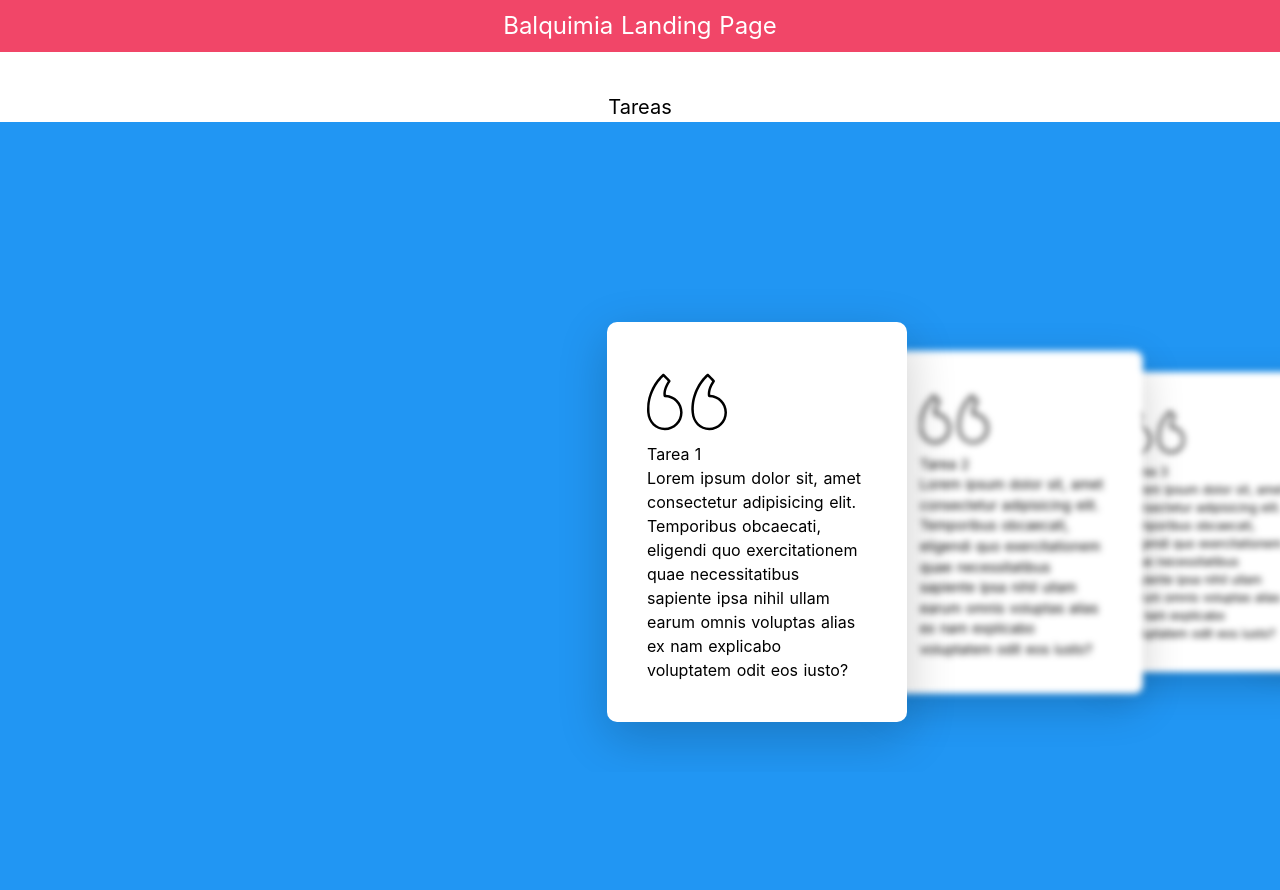
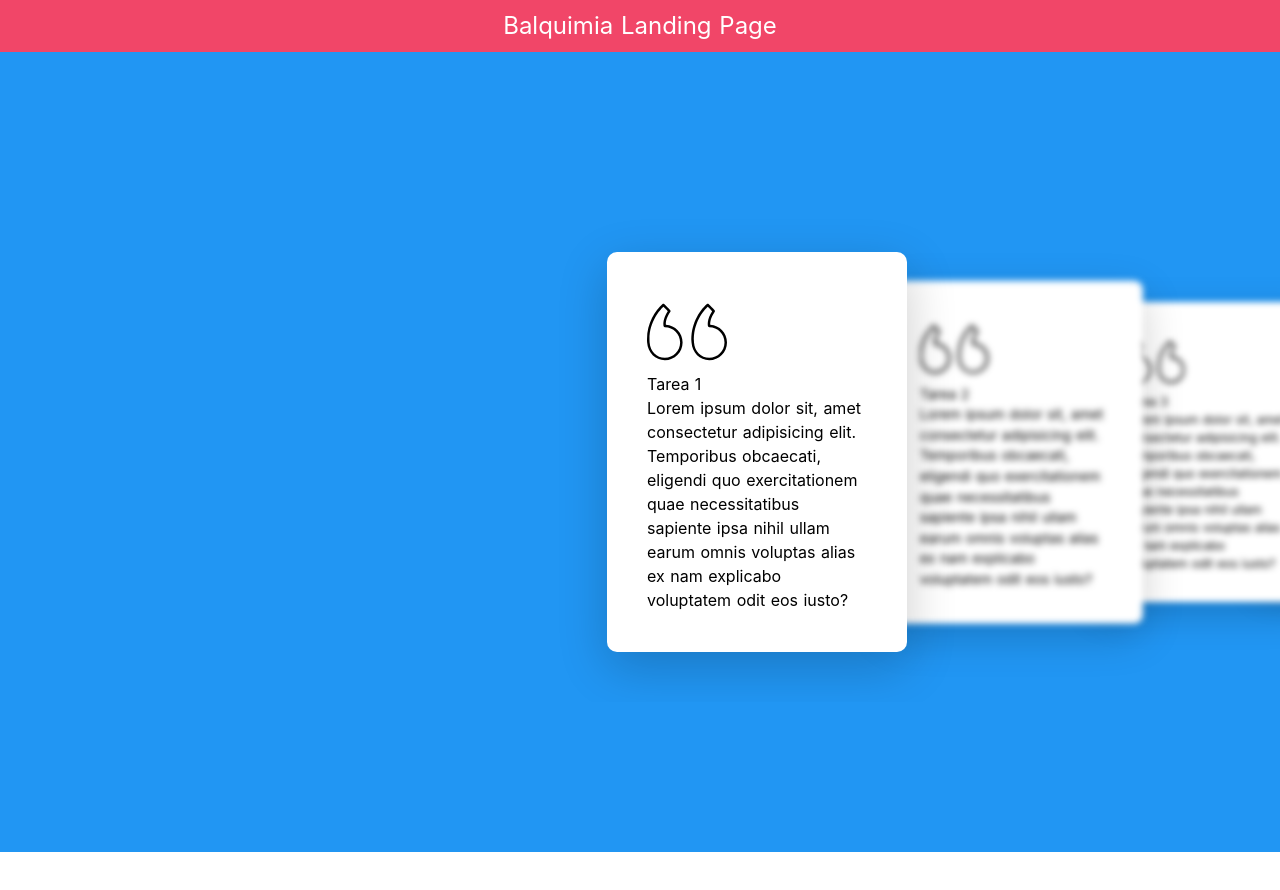
Before and after one commit to programando/ProjectTaskAdmin-Nuxt-V.2.15.Mar.2021, a Nuxt app: page /home/todo in a window 1280 px wide. Shown: the top 890 px of the page. After the commit the page ends 852 px from the top, so only its background shows below. Built offline with nearby package versions, Linux system fonts and the light colour scheme.

Commit message:
Update Json

```diff
--- a/package.json
+++ b/package.json
@@ -19,6 +19,6 @@
     "@tailwindcss/postcss7-compat": "^2.0.3",
     "autoprefixer": "^9",
     "postcss": "^7",
-    "tailwindcss": "npm:@tailwindcss/postcss7-compat"
+    "tailwindcss": "^2.0.1-compat"
   }
 }
--- a/pages/home/todo.vue
+++ b/pages/home/todo.vue
@@ -2,9 +2,6 @@
   <div class="">
     <div class="flex justify-center px-4 py-2 bg-rojo">
       <h1 class="text-xl text-white lg:text-2xl">Balquimia Landing Page</h1>
-    </div>
-    <div class="flex justify-center mt-10">
-      <h2 class="text-xl">Tareas</h2>
     </div>
     <div class="grid ">
       <Cards></Cards>
```
Also changed, not shown: 1 other file (tests, documents, lock files or other folders).
